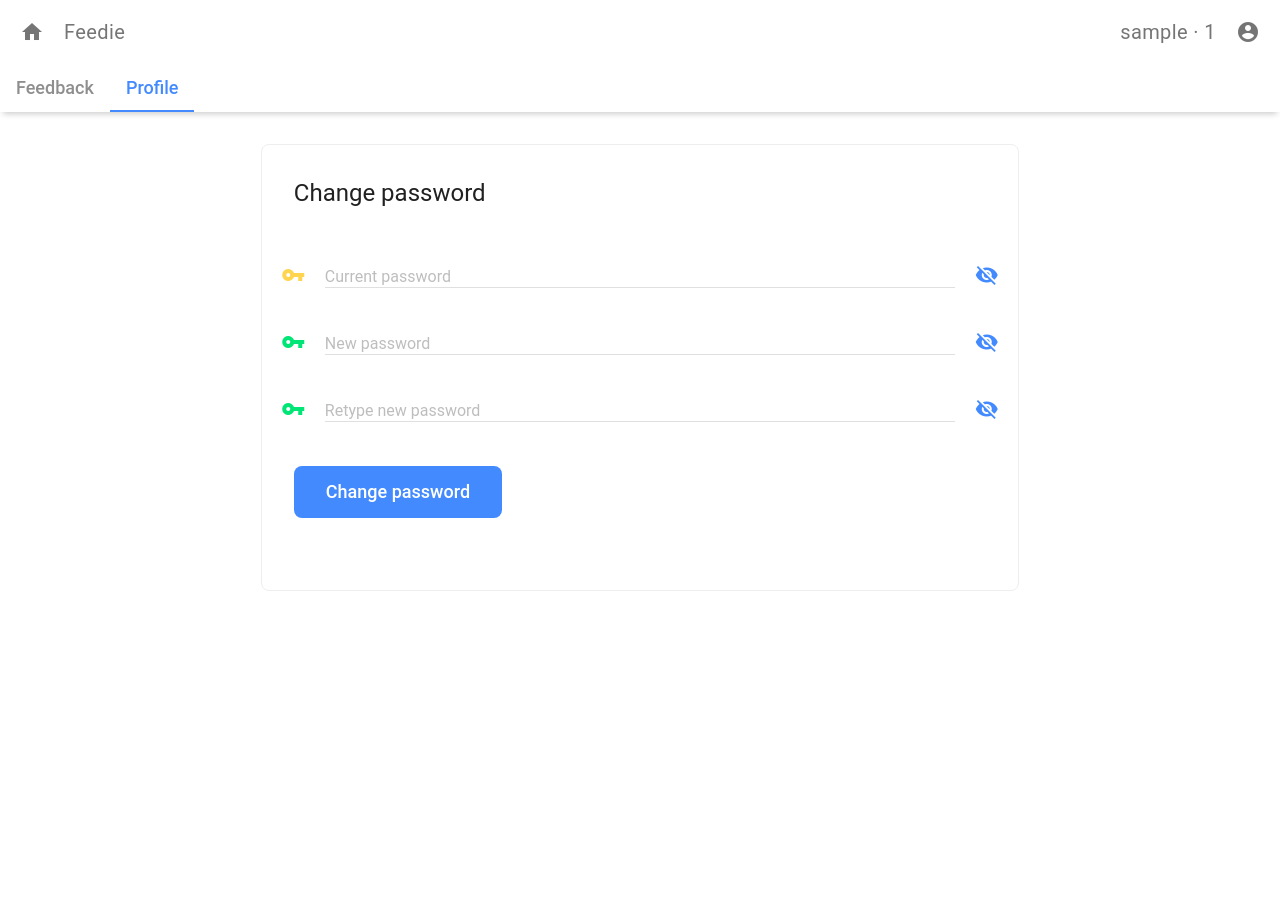
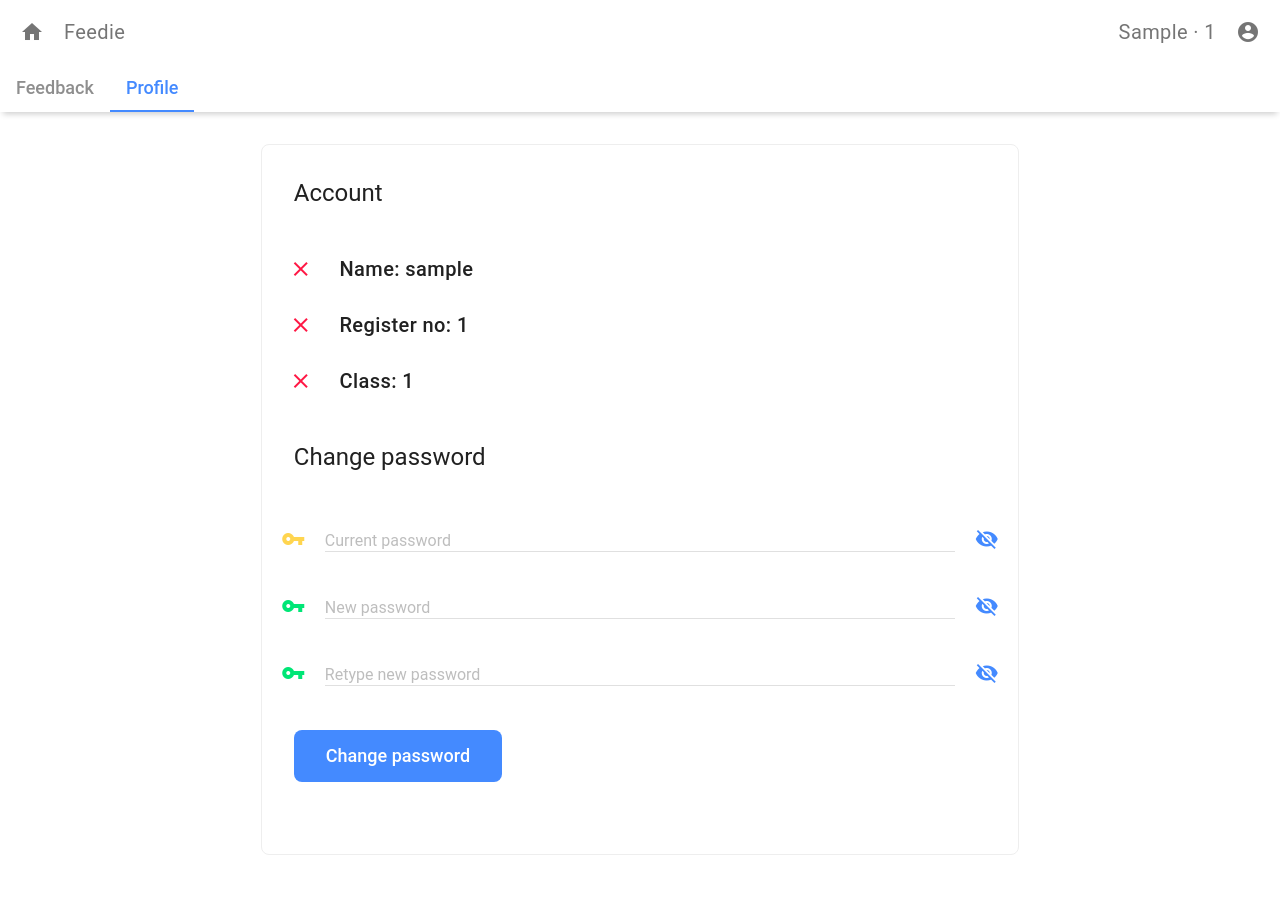
Before and after one commit to FuseOrg/Feedie, a PHP site: page /dashboard/ in a window 1280 px wide, after a click on "Profile". Run offline with PHP 8.4, Linux system fonts and the light colour scheme; the visitor is signed in with stand-in values (Sample User, id 1); data comes from the database, SQL or seed files in the repository; some web fonts are replaced.

Commit message:
Fixed a typo, general improvements

```diff
--- a/dashboard/index.php
+++ b/dashboard/index.php
@@ -96,6 +96,43 @@
 			</div>
 			<div class="mdl-layout__tab-panel" id="account">
 				<section class="section--center mdl-card mdl-grid mdl-grid--no-spacing">
+					<h4 class="mdl-cell mdl-cell--12-col">Account</h4>
+					<div class="mdl-cell mdl-cell--12-col mdl-grid">
+						<div class="flex-center mdl-cell mdl-cell--1-col">
+							<span class="mdl-color-text--red-a400">
+								<i class="material-icons">close</i>
+							</span>
+						</div>
+						<div class="section__text mdl-cell mdl-cell--11-col-desktop mdl-cell--7-col-tablet mdl-cell--3-col-phone">
+							<h5>
+								Name: <?php echo $_SESSION["st_username"]; ?>
+							</h5>
+						</div>
+					</div>
+					<div class="mdl-cell mdl-cell--12-col mdl-grid">
+						<div class="flex-center mdl-cell mdl-cell--1-col">
+							<span class="mdl-color-text--red-a400">
+								<i class="material-icons">close</i>
+							</span>
+						</div>
+						<div class="section__text mdl-cell mdl-cell--11-col-desktop mdl-cell--7-col-tablet mdl-cell--3-col-phone">
+							<h5>
+								Register no: <span style="text-transform: uppercase;"><?php echo $_SESSION["rollno"]; ?></span>
+							</h5>
+						</div>
+					</div>
+					<div class="mdl-cell mdl-cell--12-col mdl-grid">
+						<div class="flex-center mdl-cell mdl-cell--1-col">
+							<span class="mdl-color-text--red-a400">
+								<i class="material-icons">close</i>
+							</span>
+						</div>
+						<div class="section__text mdl-cell mdl-cell--11-col-desktop mdl-cell--7-col-tablet mdl-cell--3-col-phone">
+							<h5>
+								Class: <?php echo $_SESSION["class"]; ?>
+							</h5>
+						</div>
+					</div>
 					<h4 class="mdl-cell mdl-cell--12-col">Change password</h4>
 					<form action="" method="post">
 						<div class="mdl-grid mdl-grid--no-spacing">
--- a/styles/main.css
+++ b/styles/main.css
@@ -27,6 +27,7 @@ h5 {
 .mdl-layout-title {
 	font-family: 'Product Sans', 'Roboto', 'Noto', sans-serif;
 	padding: 0 16px;
+	text-transform: capitalize;
 }
 
 .mdl-layout__header {
```
Also changed, not shown: README.md.
